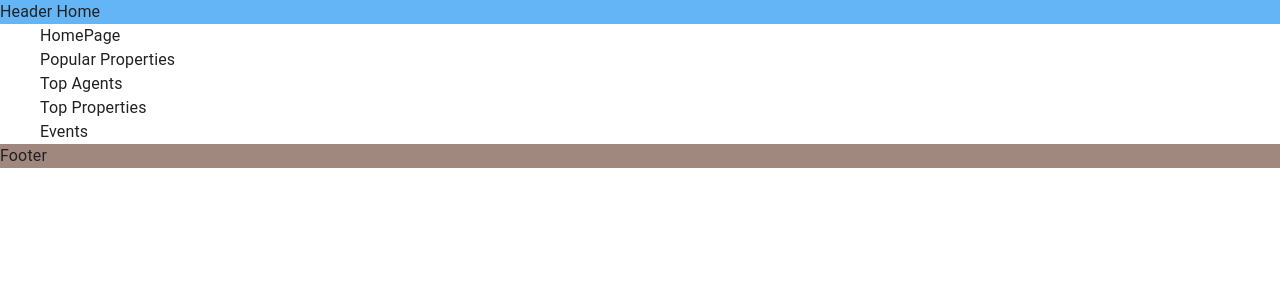
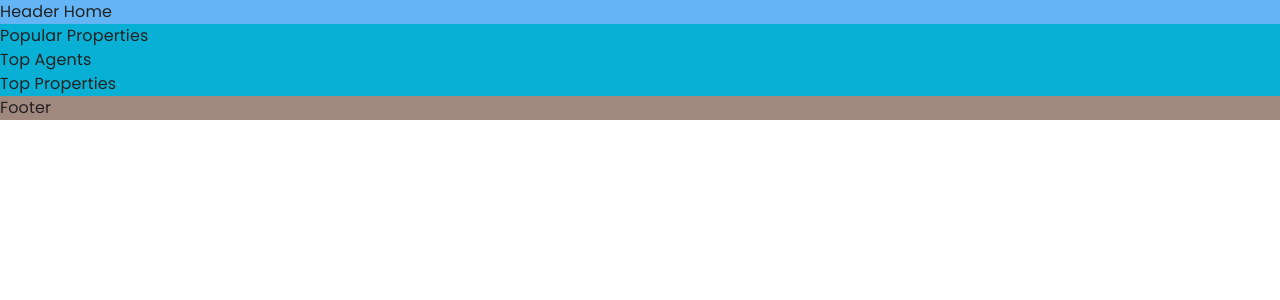
Before and after one commit to bakhtiyorjon367/nestar-demo, a Next.js app: page / in a window 1280 px wide. Shown: the top 300 px of the page. Built offline with nearby package versions, Linux system fonts and the light colour scheme.

Commit message:
feat: SASS integration

```diff
--- a/package.json
+++ b/package.json
@@ -16,6 +16,8 @@
     "next": "14.2.1",
     "react": "^18",
     "react-dom": "^18",
+    "sass": "^1.49.9",
+    "sass-loader": "^12.6.0",
     "yarn": "^1.22.22"
   },
   "devDependencies": {
--- a/pages/_app.tsx
+++ b/pages/_app.tsx
@@ -3,6 +3,7 @@
 import { CssBaseline } from "@mui/material";
 import {light} from "../scss/MaterialTheme";
 import { useState } from "react";
+import '../scss/app.scss'
 
 export default function App({ Component, pageProps }: AppProps) {
   // @ts-ignore
--- a/pages/index.tsx
+++ b/pages/index.tsx
@@ -1,20 +1,24 @@
 import withLayoutMain from "@/libs/components/layout/layoutHome";
-import { Box, Container, Stack } from "@mui/material"
-import { brown, green } from "@mui/material/colors";
+import {  Stack } from "@mui/material"
 import { NextPage } from "next";
 
 
 const  Home:NextPage =() => {
   return (
     <>
-      <Container>
-        <Stack flexDirection={"column"}>HomePage
-          <Box>Popular Properties</Box>
-          <Box> Top Agents </Box>
-          <Box> Top Properties </Box>
-          <Box> Events </Box>
+      <Stack>
+        <Stack flexDirection={"column"}>
+          <Stack>
+            <Stack className="container">Popular Properties</Stack>
+          </Stack>
+          <Stack>
+            <Stack className="container">Top Agents</Stack>
+          </Stack>
+          <Stack>
+            <Stack className="container">Top Properties</Stack>
+          </Stack>
         </Stack>
-      </Container>
+      </Stack>
     </>
   );
 };
--- /dev/null
+++ b/scss/app.scss
@@ -0,0 +1,16 @@
+/* IMPORTS */
+@import "variables.scss";
+@import "reset.scss";
+
+/* PC Version */
+#pc-wrap{
+    width: 100%;
+    height: 100%;
+    .container{
+        position: relative;
+        width: 1300px;
+        margin: 0 auto;
+        display: flex;
+        background: rgb(8, 176, 213);
+    }
+}
--- /dev/null
+++ b/scss/reset.scss
@@ -0,0 +1,157 @@
+/* RESET */
+
+html,
+body,
+div,
+span,
+applet,
+object,
+iframe,
+h1,
+h2,
+h3,
+h4,
+h5,
+h6,
+p,
+blockquote,
+pre,
+a,
+abbr,
+acronym,
+address,
+big,
+cite,
+code,
+del,
+dfn,
+em,
+img,
+ins,
+kbd,
+q,
+s,
+samp,
+small,
+strike,
+strong,
+sub,
+sup,
+tt,
+var,
+b,
+u,
+i,
+center,
+dl,
+dt,
+dd,
+ol,
+ul,
+li,
+fieldset,
+form,
+label,
+legend,
+table,
+caption,
+tbody,
+tfoot,
+thead,
+tr,
+th,
+td,
+article,
+aside,
+canvas,
+details,
+embed,
+figure,
+figcaption,
+footer,
+header,
+hgroup,
+menu,
+nav,
+output,
+ruby,
+section,
+summary,
+time,
+mark,
+audio,
+video,
+textarea {
+  margin: 0;
+  padding: 0;
+  border: 0;
+  font-size: 100%;
+  vertical-align: baseline;
+  font-family: $font;
+}
+article,
+aside,
+details,
+figcaption,
+figure,
+footer,
+header,
+hgroup,
+menu,
+nav,
+section {
+  display: block;
+}
+body {
+  line-height: 1;
+}
+ol,
+ul {
+  list-style: none;
+}
+a {
+  text-decoration: none;
+  color: inherit;
+}
+img {
+  vertical-align: bottom;
+  &.project_card {
+    width: 100%;
+    height: auto;
+    border-radius: 10px;
+  }
+}
+blockquote,
+q {
+  quotes: none;
+}
+blockquote:before,
+blockquote:after,
+q:before,
+q:after {
+  content: "";
+  content: none;
+}
+table {
+  border-collapse: collapse;
+  border-spacing: 0;
+}
+input[type="text"]::-ms-clear,
+input[type="text"]::-ms-reveal,
+input[type="password"]::-ms-clear,
+input[type="password"]::-ms-reveal {
+  display: none;
+  width: 0;
+  height: 0;
+}
+textarea:focus {
+  outline: 0;
+}
+#simple-tabpanel-all {
+  & > div {
+    padding: 0;
+  }
+}
+.css-10klw3m {
+  height: auto;
+}
--- /dev/null
+++ b/scss/variables.scss
@@ -0,0 +1,5 @@
+/** VARIABLES **/
+
+@import url('https://fonts.googleapis.com/css2?family=Poppins:ital,wght@0,100;0,200;0,300;0,400;0,500;0,600;0,700;0,800;0,900;1,100;1,200;1,300;1,400;1,500;1,600;1,700;1,800;1,900&display=swap');
+
+$font: 'Poppins', sans-serif;
```
Also changed, not shown: 1 other file (tests, documents, lock files or other folders).
